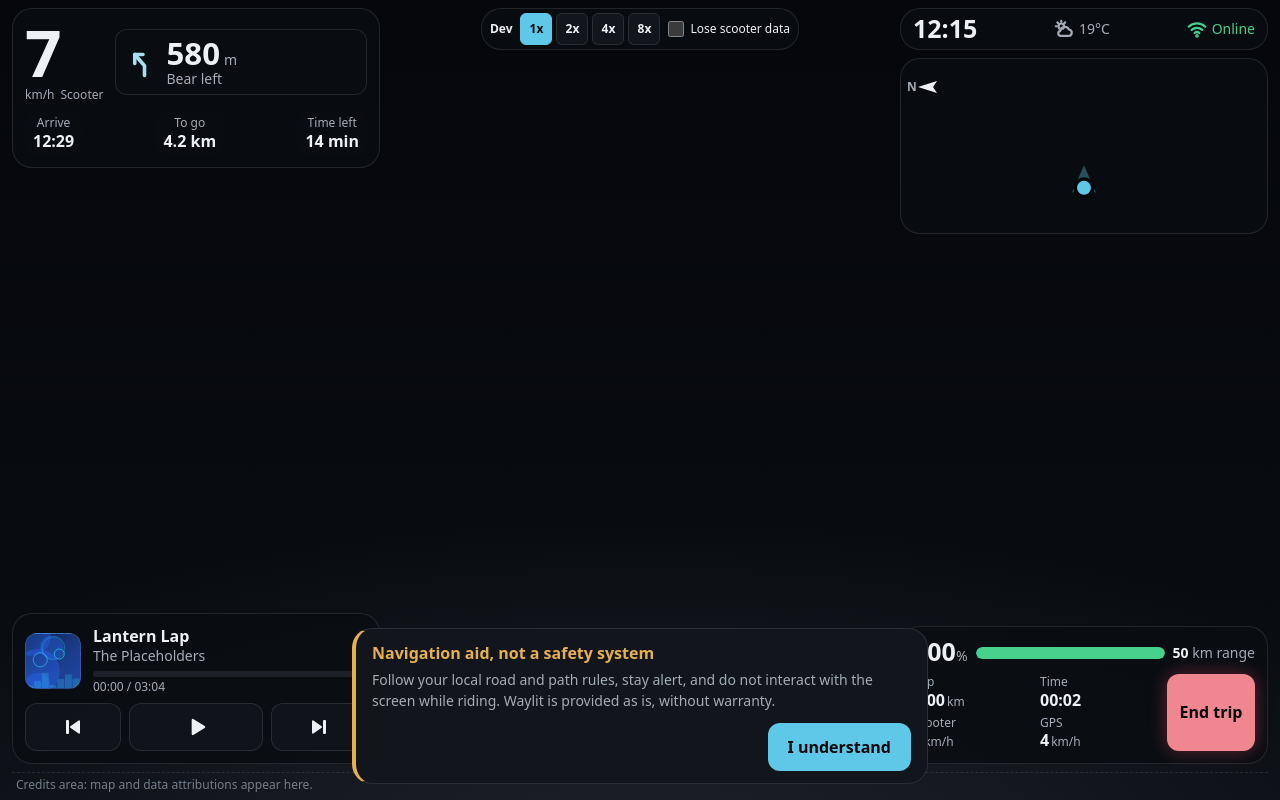
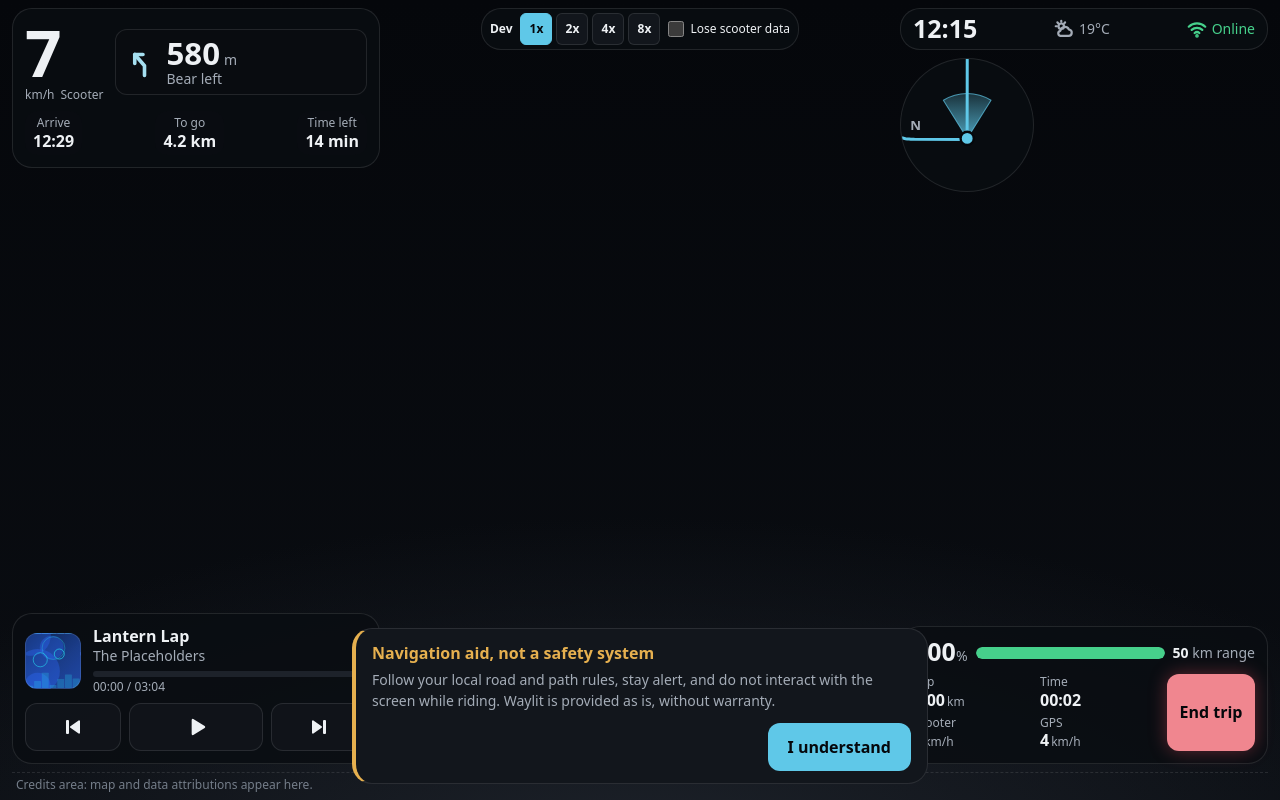
Before and after one commit to lukeo100/Waylit, a Next.js app in the folder apps/web/: page /ride in a window 1280 px wide. Both pictures are taken after a click on the button "Start trip". Built offline with nearby package versions, Linux system fonts and the light colour scheme.

Commit message:
feat(hud): make the minimap round and give it a clearly visible heading cone
The cone is now a wedge with a gradient fill and an outline instead of a
faint 35 percent sliver, the rider dot is larger, and the overview fits the
whole route inside the circle. Still plain drawn SVG with no tiles.

```diff
--- a/apps/web/src/hud/Minimap.tsx
+++ b/apps/web/src/hud/Minimap.tsx
@@ -1,9 +1,11 @@
 import { useMemo } from "react";
 import { createRouteIndex, type LatLng, type Route } from "@waylit/core";
 import {
+  HEADING_CONE,
   MINIMAP_VIEW,
   createMinimapRoute,
   followTransform,
+  headingConePath,
   overviewTransform,
   pointsAttribute,
   splitRoute,
@@ -22,7 +24,7 @@ interface MinimapProps {
 }
 
 /**
- * A small 2D minimap, drawn as plain SVG: the route line, a position dot and the heading.
+ * A small round minimap, drawn as plain SVG: the route line, a position dot and a heading cone.
  * There are no map tiles and no map data here, only the route's own coordinates, so nothing
  * on it needs a map provider credit. While riding it follows the rider with the heading up.
  * On the start and summary screens it shows the whole route, north up.
@@ -32,7 +34,7 @@ export function Minimap({ route, alongMetres, position, heading, nextTurnAt }: M
     const index = createRouteIndex(route.path);
     return createMinimapRoute(route.path, index.cumulativeMetres);
   }, [route]);
-  const { width, height, riderX, riderY } = MINIMAP_VIEW;
+  const { width, height, riderX, riderY, radius } = MINIMAP_VIEW;
 
   const following = position !== undefined && heading !== undefined;
   const { passed, ahead } = splitRoute(minimap, following ? alongMetres : 0);
@@ -46,26 +48,55 @@ export function Minimap({ route, alongMetres, position, heading, nextTurnAt }: M
   const turn = nextTurnAt ? toLocal(minimap.origin, nextTurnAt) : undefined;
   // Marker sizes are in screen units, so they are divided by the scale inside the group.
   const unit = 1 / view.scale;
+  // North is opposite to the heading, so the letter N sits on the rim in that direction.
+  const radians = ((heading ?? 0) * Math.PI) / 180;
 
   return (
     <div
       data-testid="minimap"
-      className="wl-glass relative h-full w-full overflow-hidden"
+      className="wl-glass relative aspect-square size-[clamp(4rem,min(10.5vw,26dvh),9rem)] shrink-0 overflow-hidden rounded-full"
       role="img"
       aria-label={following ? "Minimap, route ahead" : "Minimap, whole route"}
     >
       <svg
         viewBox={`0 0 ${width} ${height}`}
-        preserveAspectRatio="xMidYMid slice"
         className="absolute inset-0 h-full w-full"
         aria-hidden="true"
       >
+        <defs>
+          {/* Strong at the rider and fading out along the cone. A flat gradient, not a glow. */}
+          <linearGradient
+            id="wl-minimap-cone"
+            gradientUnits="userSpaceOnUse"
+            x1="0"
+            y1="0"
+            x2="0"
+            y2={-HEADING_CONE.length}
+          >
+            <stop offset="0" stopColor="var(--wl-color-cyan)" stopOpacity="0.8" />
+            <stop offset="1" stopColor="var(--wl-color-cyan)" stopOpacity="0.2" />
+          </linearGradient>
+        </defs>
+
+        {following ? (
+          <path
+            data-testid="heading-cone"
+            d={headingConePath()}
+            transform={`translate(${riderX} ${riderY})`}
+            fill="url(#wl-minimap-cone)"
+            stroke="var(--wl-color-cyan)"
+            strokeOpacity="0.7"
+            strokeWidth="0.8"
+            strokeLinejoin="round"
+          />
+        ) : null}
+
         <g transform={view.transform}>
           <polyline
             points={pointsAttribute(passed)}
             fill="none"
             stroke="var(--wl-color-text-muted)"
-            strokeWidth="3"
+            strokeWidth="2.5"
             strokeLinecap="round"
             strokeLinejoin="round"
             vectorEffect="non-scaling-stroke"
@@ -74,8 +105,8 @@ export function Minimap({ route, alongMetres, position, heading, nextTurnAt }: M
           <polyline
             points={pointsAttribute(ahead)}
             fill="none"
-            stroke="var(--wl-color-volt)"
-            strokeWidth="4"
+            stroke="var(--wl-color-cyan)"
+            strokeWidth="3"
             strokeLinecap="round"
             strokeLinejoin="round"
             vectorEffect="non-scaling-stroke"
@@ -84,68 +115,43 @@ export function Minimap({ route, alongMetres, position, heading, nextTurnAt }: M
             <circle
               cx={turn.x}
               cy={turn.y}
-              r={5 * unit}
+              r={4 * unit}
               fill="var(--wl-color-night-950)"
-              stroke="var(--wl-color-cyan-soft)"
-              strokeWidth="2"
+              stroke="var(--wl-color-text)"
+              strokeWidth="1.5"
               vectorEffect="non-scaling-stroke"
             />
           ) : null}
           {!following && start ? (
-            <circle cx={start.x} cy={start.y} r={4.5 * unit} fill="var(--wl-color-cyan)" />
+            <circle cx={start.x} cy={start.y} r={4 * unit} fill="var(--wl-color-text)" />
           ) : null}
         </g>
 
         {following ? (
           <>
-            <g transform={`translate(${riderX} ${riderY})`}>
-              <path d="M0 -13 L7 3 L0 -1 L-7 3 Z" fill="var(--wl-color-cyan)" opacity="0.35" />
-              <circle
-                r="5"
-                fill="var(--wl-color-cyan)"
-                stroke="var(--wl-color-night-950)"
-                strokeWidth="2"
-              />
-            </g>
+            <circle
+              data-testid="rider-dot"
+              cx={riderX}
+              cy={riderY}
+              r="5"
+              fill="var(--wl-color-cyan)"
+              stroke="var(--wl-color-night-950)"
+              strokeWidth="1.8"
+            />
+            <text
+              data-testid="compass"
+              x={(radius - 39 * Math.sin(radians)).toFixed(1)}
+              y={(radius - 39 * Math.cos(radians) + 3.5).toFixed(1)}
+              textAnchor="middle"
+              fontSize="10"
+              fontWeight="600"
+              fill="var(--wl-color-text-secondary)"
+            >
+              N
+            </text>
           </>
         ) : null}
       </svg>
-      {following ? <CompassNorth heading={heading} /> : null}
     </div>
   );
 }
-
-/**
- * A small arrow that points to north, with the letter N kept upright beside its tip. The map
- * turns with the rider, so north moves around as the heading changes. It is plain HTML laid
- * over the map corner, so it never gets cropped when the map box changes shape.
- */
-function CompassNorth({ heading }: { readonly heading: number }) {
-  const radians = (heading * Math.PI) / 180;
-  // North sits opposite to the heading, 17 pixels from the centre of the compass.
-  const labelX = -17 * Math.sin(radians);
-  const labelY = -17 * Math.cos(radians);
-  return (
-    <div
-      aria-hidden="true"
-      data-testid="compass"
-      className="pointer-events-none absolute top-2 left-2 size-10 text-text"
-    >
-      <svg
-        viewBox="-20 -20 40 40"
-        className="size-full"
-        style={{ transform: `rotate(${-heading}deg)` }}
-      >
-        <path d="M0 -11 L6 8 L0 4 L-6 8 Z" fill="currentColor" />
-      </svg>
-      <span
-        className="absolute top-1/2 left-1/2 text-xs leading-none font-bold text-text-secondary"
-        style={{
-          transform: `translate(calc(-50% + ${labelX.toFixed(1)}px), calc(-50% + ${labelY.toFixed(1)}px))`,
-        }}
-      >
-        N
-      </span>
-    </div>
-  );
-}
--- a/apps/web/src/hud/minimap-geometry.ts
+++ b/apps/web/src/hud/minimap-geometry.ts
@@ -14,18 +14,40 @@ export interface LocalPoint {
   readonly y: number;
 }
 
-/** The minimap's SVG view box and where the rider sits in it. */
+/**
+ * The minimap's SVG view box and where the rider sits in it. The minimap is a circle, so the
+ * box is square and the corners are never seen.
+ */
 export const MINIMAP_VIEW = {
-  width: 250,
+  width: 100,
   height: 100,
-  /** The rider sits low in the box so more of the road ahead shows. */
-  riderX: 125,
-  riderY: 74,
-  /** Scale while following the rider, in SVG units per metre. 0.3 shows about 800 m across. */
-  unitsPerMetre: 0.3,
-  /** Space kept free around the route in the overview, as a fraction of the box. */
-  overviewMargin: 0.14,
+  /** The rider sits a little below the centre so more of the road ahead shows. */
+  riderX: 50,
+  riderY: 60,
+  /** Scale while following the rider, in SVG units per metre. 0.22 shows about 450 m across. */
+  unitsPerMetre: 0.22,
+  /** Radius of the visible circle, in SVG units. */
+  radius: 50,
+  /** Part of the circle's radius the whole route may fill in the overview. */
+  overviewFill: 0.84,
 } as const;
+
+/** The heading cone: how far it reaches from the rider and how wide it opens, in SVG units. */
+export const HEADING_CONE = { length: 34, halfAngleDegrees: 32 } as const;
+
+/**
+ * Path for the heading cone: a wedge with its point at the origin, opening straight up. The
+ * map is turned so the heading is up, so the wedge always shows where the rider faces.
+ */
+export function headingConePath(
+  length: number = HEADING_CONE.length,
+  halfAngleDegrees: number = HEADING_CONE.halfAngleDegrees,
+): string {
+  const a = (halfAngleDegrees * Math.PI) / 180;
+  const dx = round1(length * Math.sin(a));
+  const dy = round1(-length * Math.cos(a));
+  return `M0 0 L${-dx} ${dy} A${length} ${length} 0 0 1 ${dx} ${dy} Z`;
+}
 
 export interface MinimapRoute {
   readonly origin: LatLng;
@@ -102,23 +124,19 @@ export interface OverviewView {
   readonly scale: number;
 }
 
-/** A north-up view that fits the whole route in the box, for the start and summary screens. */
+/**
+ * A north-up view that fits the whole route inside the circle, for the start and summary
+ * screens. It fits by the furthest point from the middle, so a corner of the route's bounding
+ * box can never fall outside the round map.
+ */
 export function overviewTransform(route: MinimapRoute): OverviewView {
-  const { width, height, overviewMargin } = MINIMAP_VIEW;
+  const { width, height, radius, overviewFill } = MINIMAP_VIEW;
   const xs = route.points.map((p) => p.x);
   const ys = route.points.map((p) => p.y);
-  const minX = Math.min(...xs);
-  const maxX = Math.max(...xs);
-  const minY = Math.min(...ys);
-  const maxY = Math.max(...ys);
-  const spanX = Math.max(maxX - minX, 1);
-  const spanY = Math.max(maxY - minY, 1);
-  const scale = Math.min(
-    (width * (1 - 2 * overviewMargin)) / spanX,
-    (height * (1 - 2 * overviewMargin)) / spanY,
-  );
-  const centreX = (minX + maxX) / 2;
-  const centreY = (minY + maxY) / 2;
+  const centreX = (Math.min(...xs) + Math.max(...xs)) / 2;
+  const centreY = (Math.min(...ys) + Math.max(...ys)) / 2;
+  const reach = Math.max(...route.points.map((p) => Math.hypot(p.x - centreX, p.y - centreY)), 1);
+  const scale = (radius * overviewFill) / reach;
   return {
     scale,
     transform: `translate(${width / 2} ${height / 2}) scale(${round4(scale)}) translate(${round1(-centreX)} ${round1(-centreY)})`,
```
Also changed, not shown: 1 other file (tests, documents, lock files or other folders).
